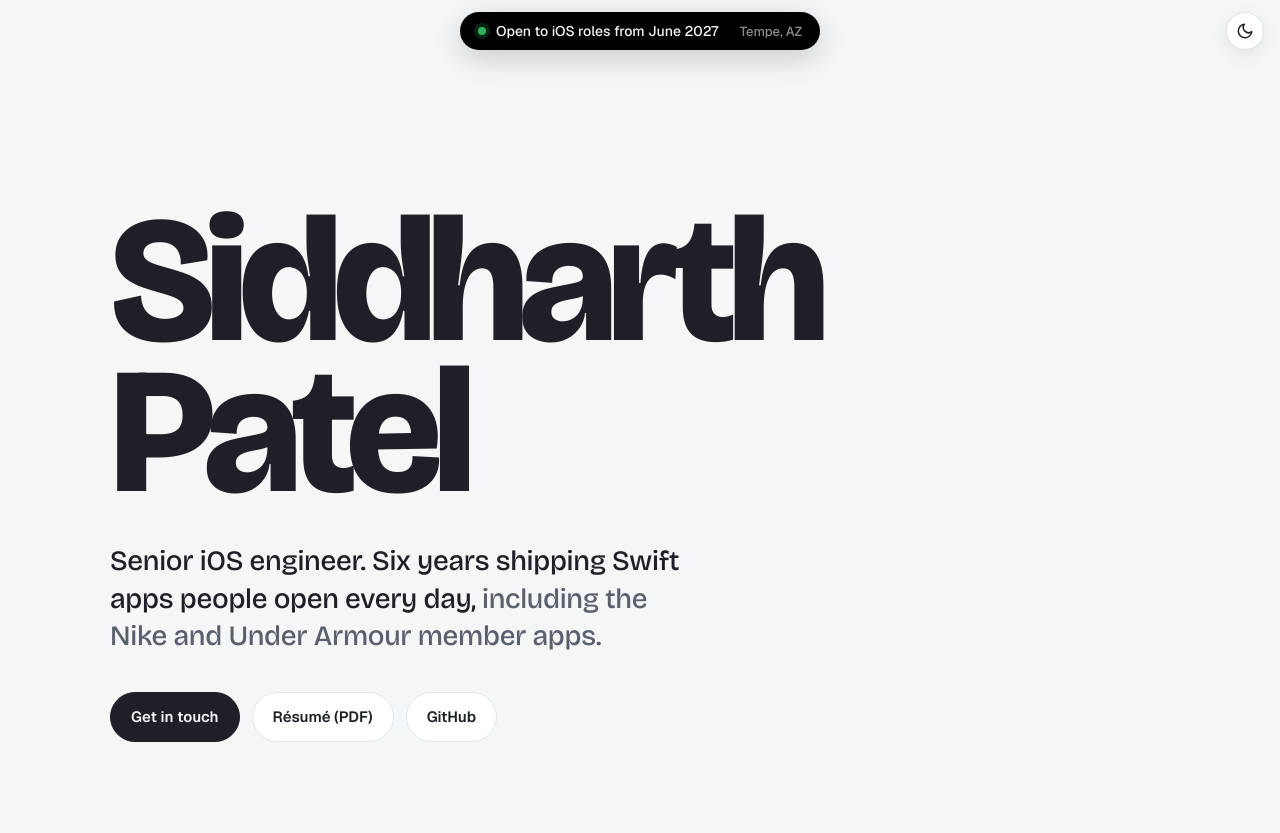
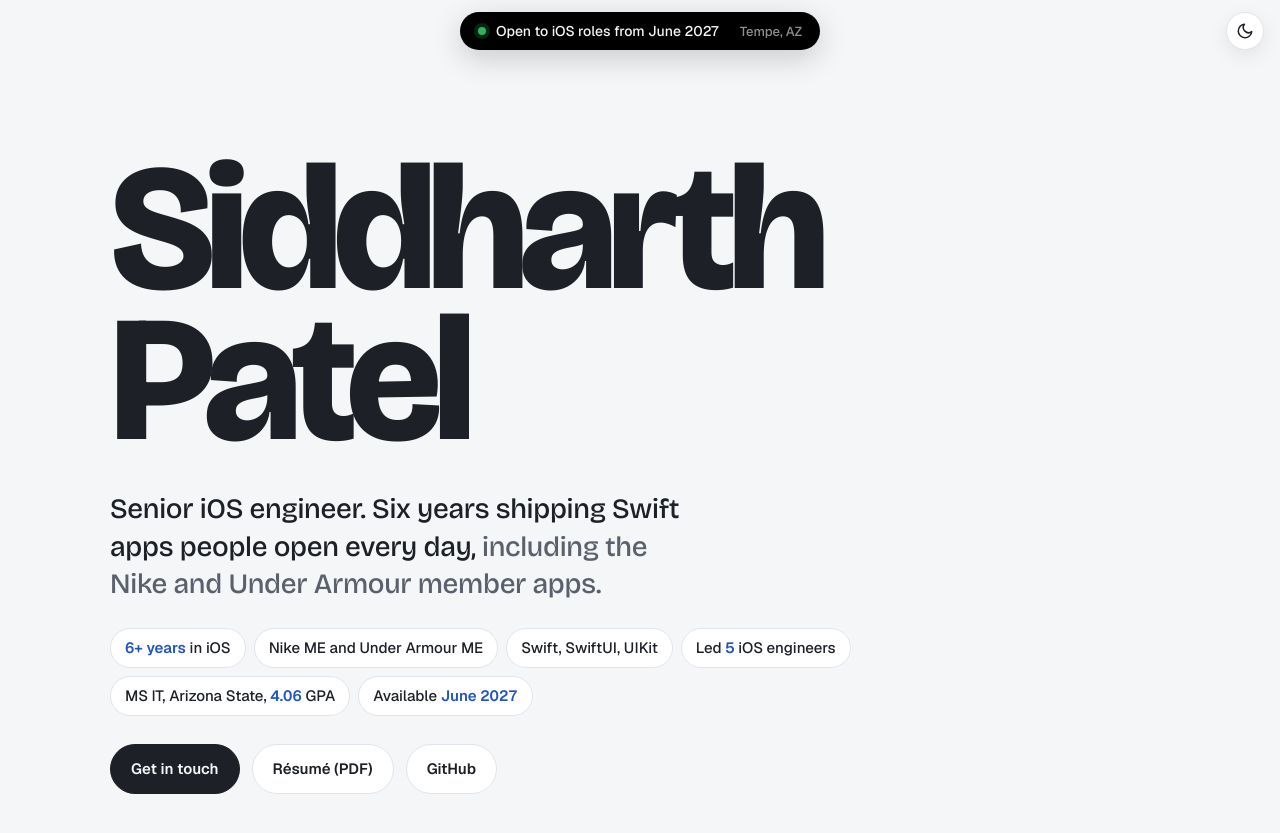
Before and after one commit to patelsid1211/patelsid1211.github.io, a Jekyll site: the page index.html, which Jekyll copies as it is, in a window 1280 px wide and 900 px high. Shown: the top 833 px of the window. Built offline with Jekyll 4.4.1, drawn with Linux system fonts in a browser that asks for light colours.

Commit message:
Faster first scan: at-a-glance facts and shorter scroll scenes
Co-Authored-By: Claude Opus 5.5 <noreply@anthropic.com>
Claude-Session: https://claude.ai/code/session_01GBHJs8GVeex8TdiujCw8w5

```diff
--- a/index.html
+++ b/index.html
@@ -115,7 +115,7 @@ a { color: inherit; }
 .island-links a { flex: 1; text-align: center; padding: 9px; border-radius: 12px; background: #1C1C1E; font-size: 14px; }
 
 /* Scene 1: sticky hero that recedes as you scroll */
-.hero-track { height: 145vh; }
+.hero-track { height: 112vh; }
 .hero-stage {
   position: sticky; top: 0; min-height: 100svh;
   display: flex; flex-direction: column; justify-content: center;
@@ -136,13 +136,16 @@ a { color: inherit; }
 }
 .lede { max-width: 32ch; margin: 36px 0 0; font: 500 clamp(21px, 2.6vw, 28px)/1.35 var(--display); letter-spacing: -.01em; text-wrap: pretty; }
 .lede-muted { color: var(--muted); }
-.actions { display: flex; flex-wrap: wrap; gap: 12px; margin-top: 36px; }
+.actions { display: flex; flex-wrap: wrap; gap: 12px; margin-top: 28px; }
+.quick { display: flex; flex-wrap: wrap; gap: 8px; margin: 24px 0 0; padding: 0; list-style: none; max-width: 760px; }
+.quick li { padding: 7px 14px; border-radius: 999px; background: var(--surface); border: 1px solid var(--line); font-size: 15px; font-weight: 500; color: var(--ink); }
+.quick li b { color: var(--accent); font-weight: 600; font-variant-numeric: tabular-nums; }
 .btn { display: inline-flex; align-items: center; gap: 8px; padding: 12px 20px; border-radius: 999px; text-decoration: none; font-weight: 600; font-size: 15px; border: 1px solid var(--line); background: var(--surface); color: var(--ink); }
 .btn-primary { background: var(--ink); color: var(--bg); border-color: var(--ink); }
 .btn:hover { border-color: var(--ink); }
 
 /* Scene 2: statement that lights up word by word */
-.say-track { height: 165vh; margin-top: -48svh; position: relative; }
+.say-track { height: 125vh; margin-top: -30svh; position: relative; }
 .say-stage { position: sticky; top: 0; min-height: 100svh; display: flex; align-items: center; padding-block: 64px; }
 #apps { padding-top: 0; }
 .say {
@@ -302,8 +305,8 @@ footer { padding-block: 28px 48px; color: var(--muted); font-size: 14px; display
   .builds, .oss, .two { grid-template-columns: minmax(0,1fr); }
   .job { grid-template-columns: minmax(0,1fr); }
   .island-status span:last-child { display: none; }
-  .hero-track { height: 125vh; }
-  .say-track { height: 140vh; }
+  .hero-track { height: 106vh; }
+  .say-track { height: 115vh; }
 }
 @media (prefers-reduced-motion: reduce) {
   html { scroll-behavior: auto; }
@@ -344,6 +347,14 @@ footer { padding-block: 28px 48px; color: var(--muted); font-size: 14px; display
       <h1 class="name"><span>Siddharth</span><span>Patel</span></h1>
       <div class="hero-sub">
         <p class="lede">Senior iOS engineer. Six years shipping Swift apps people open every day, <span class="lede-muted">including the Nike and Under Armour member apps.</span></p>
+        <ul class="quick" aria-label="At a glance">
+          <li><b>6+ years</b> in iOS</li>
+          <li>Nike ME and Under Armour ME</li>
+          <li>Swift, SwiftUI, UIKit</li>
+          <li>Led <b>5</b> iOS engineers</li>
+          <li>MS IT, Arizona State, <b>4.06</b> GPA</li>
+          <li>Available <b>June 2027</b></li>
+        </ul>
         <div class="actions">
           <a class="btn btn-primary" href="#contact">Get in touch</a>
           <a class="btn" href="Siddharth_Patel_iOS_Engineer.pdf" target="_blank" rel="noopener">Résumé (PDF)</a>
```
Also changed, not shown: other parts of index.html (+1 -1 lines).
